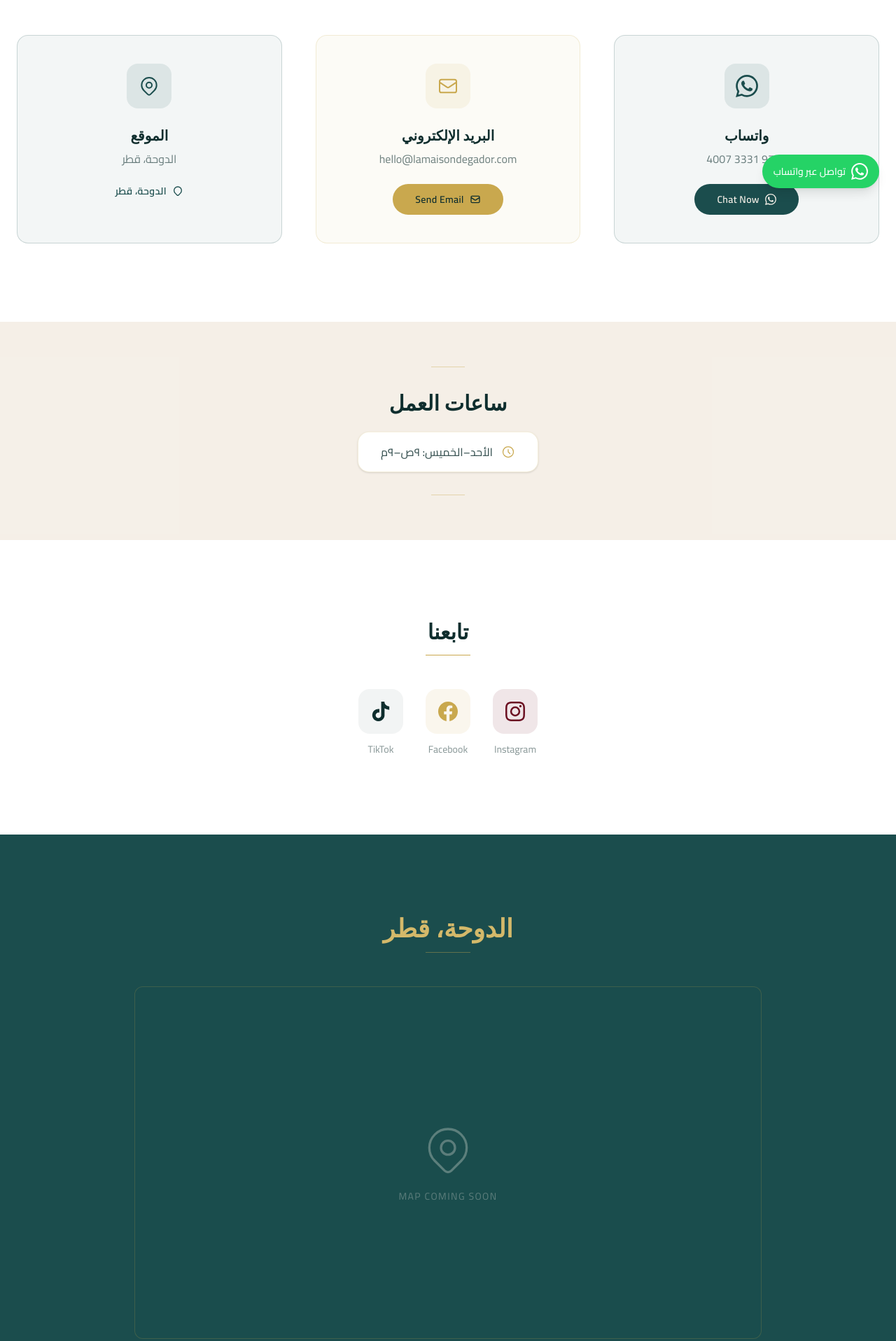
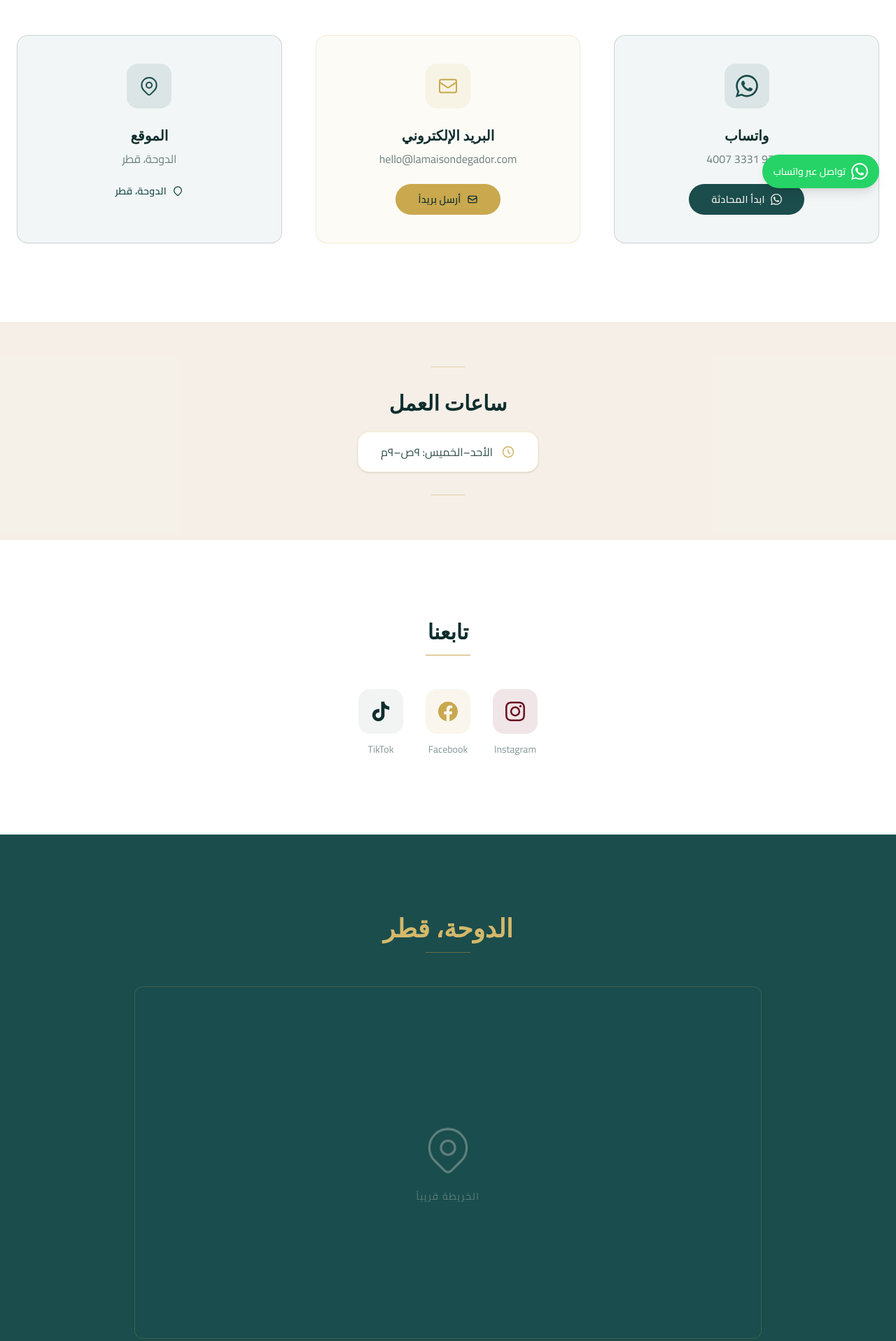
Before and after one commit to kvnrizk/maison-de-gador, a Next.js app in the folder website/: page /ar/contact in a window 1280 px wide. Shown: the part 507-2424 px from the top of the page at 70% size. Built offline with nearby package versions, Linux system fonts and the light colour scheme; a web font is replaced by a local one.

Commit message:
Fix hardcoded text, add missing translation keys, add og-image

```diff
--- a/website/app/[locale]/contact/page.tsx
+++ b/website/app/[locale]/contact/page.tsx
@@ -49,7 +49,7 @@ export default async function ContactPage(props: {
                 <svg className="w-4 h-4" fill="currentColor" viewBox="0 0 24 24">
                   <path d="M17.472 14.382c-.297-.149-1.758-.867-2.03-.967-.273-.099-.471-.148-.67.15-.197.297-.767.966-.94 1.164-.173.199-.347.223-.644.075-.297-.15-1.255-.463-2.39-1.475-.883-.788-1.48-1.761-1.653-2.059-.173-.297-.018-.458.13-.606.134-.133.298-.347.446-.52.149-.174.198-.298.298-.497.099-.198.05-.371-.025-.52-.075-.149-.669-1.612-.916-2.207-.242-.579-.487-.5-.669-.51-.173-.008-.371-.01-.57-.01-.198 0-.52.074-.792.372-.272.297-1.04 1.016-1.04 2.479 0 1.462 1.065 2.875 1.213 3.074.149.198 2.096 3.2 5.077 4.487.709.306 1.262.489 1.694.625.712.227 1.36.195 1.871.118.571-.085 1.758-.719 2.006-1.413.248-.694.248-1.289.173-1.413-.074-.124-.272-.198-.57-.347m-5.421 7.403h-.004a9.87 9.87 0 01-5.031-1.378l-.361-.214-3.741.982.998-3.648-.235-.374a9.86 9.86 0 01-1.51-5.26c.001-5.45 4.436-9.884 9.888-9.884 2.64 0 5.122 1.03 6.988 2.898a9.825 9.825 0 012.893 6.994c-.003 5.45-4.437 9.884-9.885 9.884m8.413-18.297A11.815 11.815 0 0012.05 0C5.495 0 .16 5.335.157 11.892c0 2.096.547 4.142 1.588 5.945L.057 24l6.305-1.654a11.882 11.882 0 005.683 1.448h.005c6.554 0 11.89-5.335 11.893-11.893a11.821 11.821 0 00-3.48-8.413z" />
                 </svg>
-                Chat Now
+                {t("chat_now")}
               </a>
             </div>
 
@@ -91,7 +91,7 @@ export default async function ContactPage(props: {
                     d="M3 8l7.89 5.26a2 2 0 002.22 0L21 8M5 19h14a2 2 0 002-2V7a2 2 0 00-2-2H5a2 2 0 00-2 2v10a2 2 0 002 2z"
                   />
                 </svg>
-                Send Email
+                {t("send_email")}
               </a>
             </div>
 
@@ -280,13 +280,13 @@ export default async function ContactPage(props: {
                 />
               </svg>
               <p className="text-sm tracking-widest uppercase">
-                Map Coming Soon
+                {t("map_coming_soon")}
               </p>
             </div>
           </div>
 
           <p className="text-center text-brand-cream/50 text-lg mt-8 tracking-wide font-[family-name:var(--font-script)]">
-{locale === "ar" ? "مصنوعة يدوياً بحب في الدوحة، قطر" : "Handcrafted with love in Doha, Qatar"}
+            {t("handcrafted")}
           </p>
         </div>
       </section>
--- a/website/app/[locale]/gifts/page.tsx
+++ b/website/app/[locale]/gifts/page.tsx
@@ -189,9 +189,7 @@ export default async function GiftsPage(props: {
         <div className="max-w-3xl mx-auto px-6 text-center">
           <div className="w-12 h-px bg-brand-gold/40 mx-auto mb-8" />
           <p className="text-brand-cream/70 text-xl mb-8 leading-relaxed font-[family-name:var(--font-script)]">
-{locale === "ar"
-              ? "هل تحتاج إلى ترتيب خاص؟ نصنع علب هدايا مخصصة لأي مناسبة وبأي كمية."
-              : "Need a custom arrangement? We create bespoke gift boxes for any occasion, any quantity."}
+            {t("custom_arrangement")}
           </p>
           <a
             href="https://wa.me/97433314007"
--- a/website/messages/ar.json
+++ b/website/messages/ar.json
@@ -63,7 +63,8 @@
     "wedding": "هدايا الأعراس",
     "corporate": "هدايا الشركات",
     "customize_cta": "خصص هذه العلبة",
-    "pieces": "قطعة"
+    "pieces": "قطعة",
+    "custom_arrangement": "هل تحتاج إلى ترتيب خاص؟ نصنع علب هدايا مخصصة لأي مناسبة وبأي كمية."
   },
   "contact": {
     "title": "تواصل معنا",
@@ -74,7 +75,11 @@
     "location_value": "الدوحة، قطر",
     "hours": "ساعات العمل",
     "hours_value": "الأحد–الخميس: ٩ص–٩م",
-    "follow": "تابعنا"
+    "follow": "تابعنا",
+    "chat_now": "ابدأ المحادثة",
+    "send_email": "أرسل بريداً",
+    "map_coming_soon": "الخريطة قريباً",
+    "handcrafted": "مصنوعة يدوياً بحب في الدوحة، قطر"
   },
   "footer": {
     "tagline": "فن التذوق",
--- a/website/messages/en.json
+++ b/website/messages/en.json
@@ -63,7 +63,8 @@
     "wedding": "Wedding Favors",
     "corporate": "Corporate Gifts",
     "customize_cta": "Customize This Box",
-    "pieces": "pieces"
+    "pieces": "pieces",
+    "custom_arrangement": "Need a custom arrangement? We create bespoke gift boxes for any occasion, any quantity."
   },
   "contact": {
     "title": "Get in Touch",
@@ -74,7 +75,11 @@
     "location_value": "Doha, Qatar",
     "hours": "Hours",
     "hours_value": "Sun–Thu: 9am–9pm",
-    "follow": "Follow Us"
+    "follow": "Follow Us",
+    "chat_now": "Chat Now",
+    "send_email": "Send Email",
+    "map_coming_soon": "Map Coming Soon",
+    "handcrafted": "Handcrafted with love in Doha, Qatar"
   },
   "footer": {
     "tagline": "The Art of Adoration",
```
Also changed, not shown: 1 other file (tests, documents, lock files or other folders).
